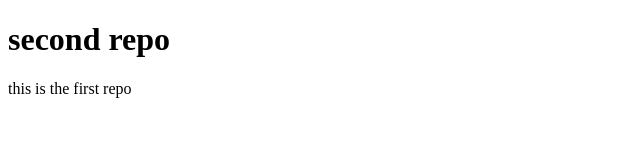
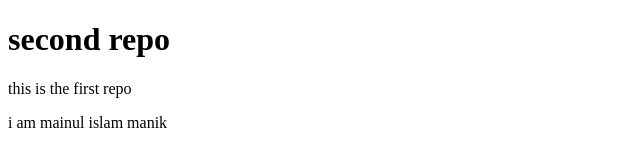
Before and after one commit to mainul1221/my-repo12, a plain HTML site: page index.html in a window 1280 px wide. Shown: the whole page, without its empty margins (0-640 px from the left). Drawn offline with Linux system fonts and the light colour scheme.

Commit message:
aded my name

```diff
--- a/index.html
+++ b/index.html
@@ -8,5 +8,6 @@
 <body>
     <h1>second repo</h1>
     <p>this is the first repo</p>
+    <p>i am mainul islam manik</p>
 </body>
 </html>
```
